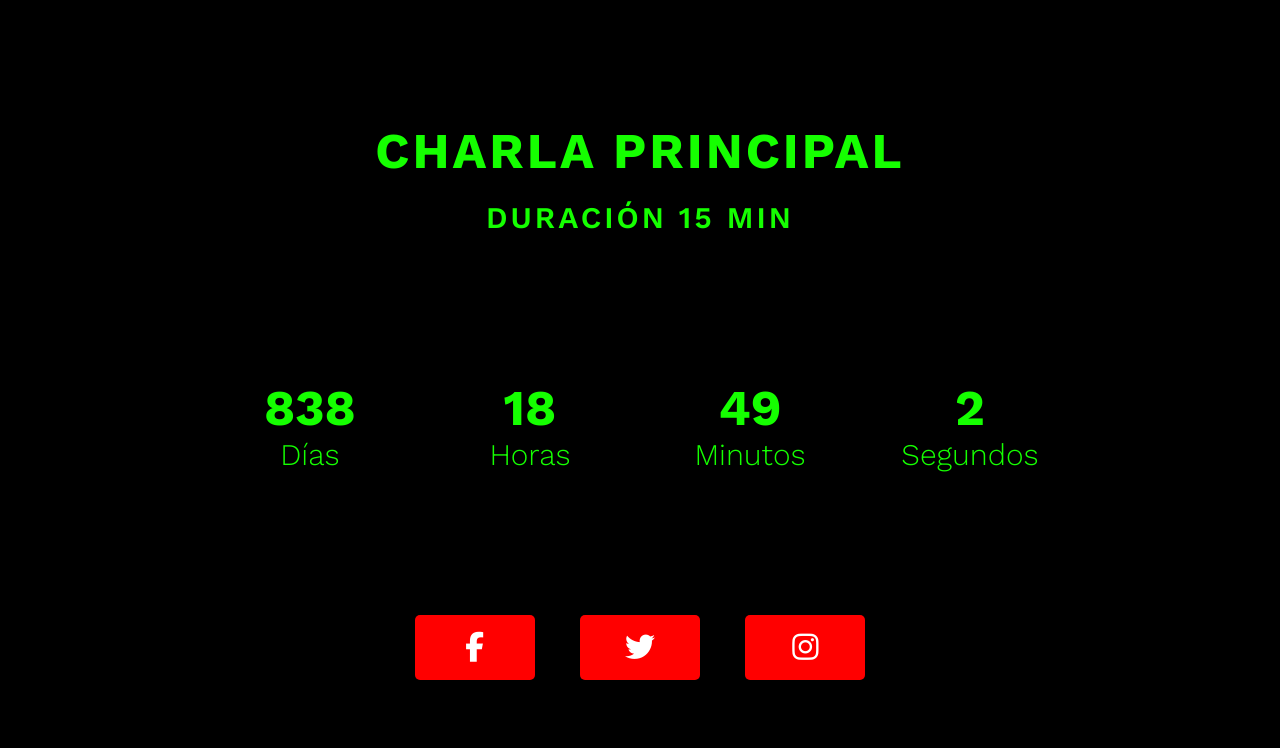
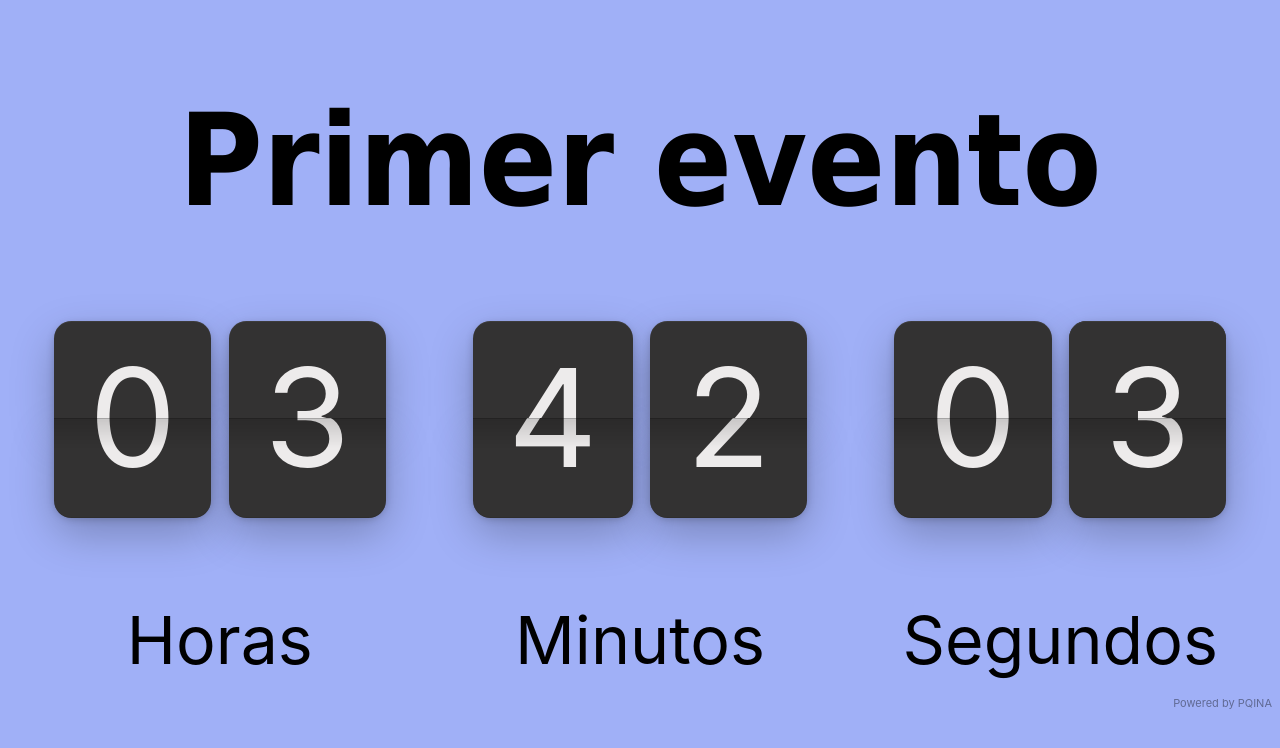
Before and after one commit to Brujo2020/azurerepo, a plain HTML site: page src/index.html in a window 1280 px wide. Drawn offline with nearby package versions, Linux system fonts and the light colour scheme.

Commit message:
new counter

```diff
--- a/src/index.html
+++ b/src/index.html
@@ -1,37 +1,177 @@
 <!DOCTYPE html>
 <html lang="en">
 <head>
-	<meta charset="UTF-8">
-	<meta name="viewport" content="width=device-width, initial-scale=1.0">
-	<title>Cuenta Regresiva - Simply Coundown JS</title>
-	<link href="https://fonts.googleapis.com/css?family=Work+Sans:300,400,600,700,900&display=swap" rel="stylesheet">
-	<link rel="stylesheet" href="css/estilos.css">
+
+    <meta charset="UTF-8">
+    <meta name="viewport"
+          content="width=device-width">
+    <title>Agenda</title>
+
+    <link rel="stylesheet" href="./flip/flip.min.css">
+
 </head>
-<body>
+<body style="background-color: rgb(160, 176, 247);">
 
-	<div class="portada" id="portada">
-		<div class="header">
-			<h1 class="logotipo">Charla Principal</h1>
-			<p class="mensaje">Duración 15 min</p>
-		</div>
-		<div id="cuenta"></div>
-		<div class="redes-sociales">
-			<a href="https://www.facebook.com/falconamsters" class="btn-red-social"><i class="fab fa-facebook-f"></i></a>
-			<a href="https://www.twitter.com/falconamsters" class="btn-red-social"><i class="fab fa-twitter"></i></a>
-			<a href="https://www.twitter.com/falconamsters" class="btn-red-social"><i class="fab fa-instagram"></i></a>
-		</div>
-	</div>
+<!-- START OF FLIP EXAMPLE PRESET -->
 
-	<main class="contenedor">
-		<p>Lorem ipsum dolor sit amet consectetur adipisicing elit. Natus hic obcaecati fugit illo voluptatibus reiciendis tempora sequi, harum enim eaque fugiat est! Fugiat ipsam eaque qui facilis esse sed voluptatem?
-		Quibusdam quasi voluptatum non fuga. Sit assumenda qui culpa nam vitae maiores, at enim minus eos soluta numquam asperiores ratione iusto perspiciatis cumque? Tenetur dicta voluptates, doloremque ipsa itaque cupiditate!
-		Suscipit placeat, officia enim labore, mollitia corporis molestiae quam amet voluptates quaerat ipsum ut nostrum! Perferendis quidem sapiente, accusamus placeat voluptatem quae laboriosam animi earum nemo natus, culpa eum quam.
-		Recusandae illo aliquam, animi fugit cupiditate blanditiis numquam! Laboriosam quos ullam optio distinctio maiores dolorem pariatur quaerat nulla adipisci cum ratione provident, ducimus delectus quod illum dicta nisi iusto mollitia?
-		A iste eius necessitatibus porro eaque architecto eveniet culpa voluptatibus non! Eius deleniti amet, assumenda eveniet necessitatibus iste quasi facere laudantium dolores numquam commodi magnam ducimus dignissimos quis! Alias, fugit.</p>
-	</main>
+<style>
+    .tick {
+        padding-bottom: 0em;
+        font-size:1rem;
+        font-family: -apple-system, BlinkMacSystemFont, "Segoe UI", Roboto, Oxygen-Sans, Ubuntu, Cantarell, "Helvetica Neue", sans-serif;
+    }
 
-	<script src="https://kit.fontawesome.com/2c36e9b7b1.js" crossorigin="anonymous"></script>
-	<script src="js/simplyCountdown.min.js"></script>
-	<script src="js/countdown.js"></script>
+    .tick-label {
+        font-size:.475em;
+        text-align:center;
+    }
+
+    .tick-group {
+        margin:0 .25em;
+        text-align:center;
+    }
+
+
+</style>
+
+<div style="text-align: center; font-family:tahoma; font-size: 4em ; margin-top: 10;" >
+<h1>
+<label id = "TextoEvento">
+</label>
+</h1>
+
+
+
+<div style="text-align: center;"></div>
+<div class="tick"
+     data-did-init="handleTickInit">
+
+    <div data-repeat="true"
+         data-layout="horizontal center fit"
+         data-transform="preset(h, m, s) -> delay">
+
+        <div class="tick-group">
+
+            <div data-key="value"
+                 data-repeat="true"
+                 data-transform="pad(00) -> split -> delay">
+                <span data-view="flip"></span>
+            </div>
+            <span data-key="label"
+                  data-view="text"
+                  class="tick-label"></span>
+        </div>
+    </div>
+
+</div>
+
+<script>
+
+
+	function handleTickInit(tick) {
+
+        // Uncomment to set labels to different language ( in this case Dutch )
+
+        var locale = {
+            YEAR_PLURAL: 'Años',
+            YEAR_SINGULAR: 'Año',
+            MONTH_PLURAL: 'Meses',
+            MONTH_SINGULAR: 'Mes',
+            WEEK_PLURAL: 'Semanas',
+            WEEK_SINGULAR: 'Semana',
+            DAY_PLURAL: 'Dias',
+            DAY_SINGULAR: 'Día',
+            HOUR_PLURAL: 'Horas',
+            HOUR_SINGULAR: 'Hora',
+            MINUTE_PLURAL: 'Minutos',
+            MINUTE_SINGULAR: 'Minuto',
+            SECOND_PLURAL: 'Segundos',
+            SECOND_SINGULAR: 'Segundo',
+            MILLISECOND_PLURAL: 'Millisegundos',
+            MILLISECOND_SINGULAR: 'Millisegundo'
+        };
+
+        for (var key in locale) {
+            if (!locale.hasOwnProperty(key)) { continue; }
+            tick.setConstant(key, locale[key]);
+        }
+        var d = Tick.helper.date();
+
+        var event1 = (new Date()) ;
+
+        var offset = 3
+        var fecha = "2022-11-03"
+        var event1Hour = 19 ;
+        var event1Minutes = "24"
+        var event1HourUpdated = event1Hour - offset ;
+        var tiempoEvento1 = event1HourUpdated + ":" + event1Minutes
+
+        var event2Hour = 19 ;
+        var event2Minutes = "25"
+        var event2HourUpdated = event2Hour - offset ;
+        var tiempoEvento2 = event2HourUpdated + ":" + event2Minutes
+
+        var event3Hour = 19 ;
+        var event3Minutes = "27"
+        var event3HourUpdated = event3Hour - offset ;
+        var tiempoEvento3 = event3HourUpdated + ":" + event3Minutes
+
+        setFirstEvent();
+
+
+        function setFirstEvent(){
+            updateText("Primer evento")
+            var counter = Tick.count.down(fecha + " " + tiempoEvento1 + ':00 ', {format:['h','m','s']});
+        counter.onupdate = function(value) {
+            // value will contain amount of seconds left
+            tick.value = value;
+        };
+        counter.onended = function() {
+            // reached zero!
+            setSecondEvent();
+        }
+        }
+
+        function setSecondEvent(){
+            updateText("Segundo evento")
+    var counter2 = Tick.count.down(fecha + " " + tiempoEvento2 + ':00 ', {format:['h','m','s']});
+    counter2.onupdate = function(value) {
+    // value will contain amount of seconds left
+        tick.value = value;
+        };
+        counter2.onended = function() {
+        // reached zero!
+            setThirdEvent();
+        }
+
+        }
+
+        function setThirdEvent(){
+            updateText("Tercer Evento")
+        var counter3 = Tick.count.down(fecha + " " + tiempoEvento3 + ':00 ', {format:['h','m','s']});
+        counter3.onupdate = function(value) {
+        // value will contain amount of seconds left
+            tick.value = value;
+            };
+            counter3.onended = function() {
+            // reached zero!
+            document.write("<br>Date is: "+ d.getYear()+"/"+ d.getMonth() + "/" + d.getDay() + " - " + d.getHours() + ":" + d.getMinutes() + ":"+ d.getSeconds()) ;
+         }
+        }
+
+        function updateText(texto) {
+            var x = document.getElementById("TextoEvento");
+
+                x.innerHTML = texto;
+
+        }
+
+	}
+</script>
+
+<!-- END OF FLIP EXAMPLE PRESET -->
+
+<script src="./flip/flip.min.js"></script>
+
 </body>
 </html>
```
Also changed, not shown: src/index43.html (added, +37 -0 lines), src/flip/flip.min.css (added), src/flip/flip.min.js (added).
